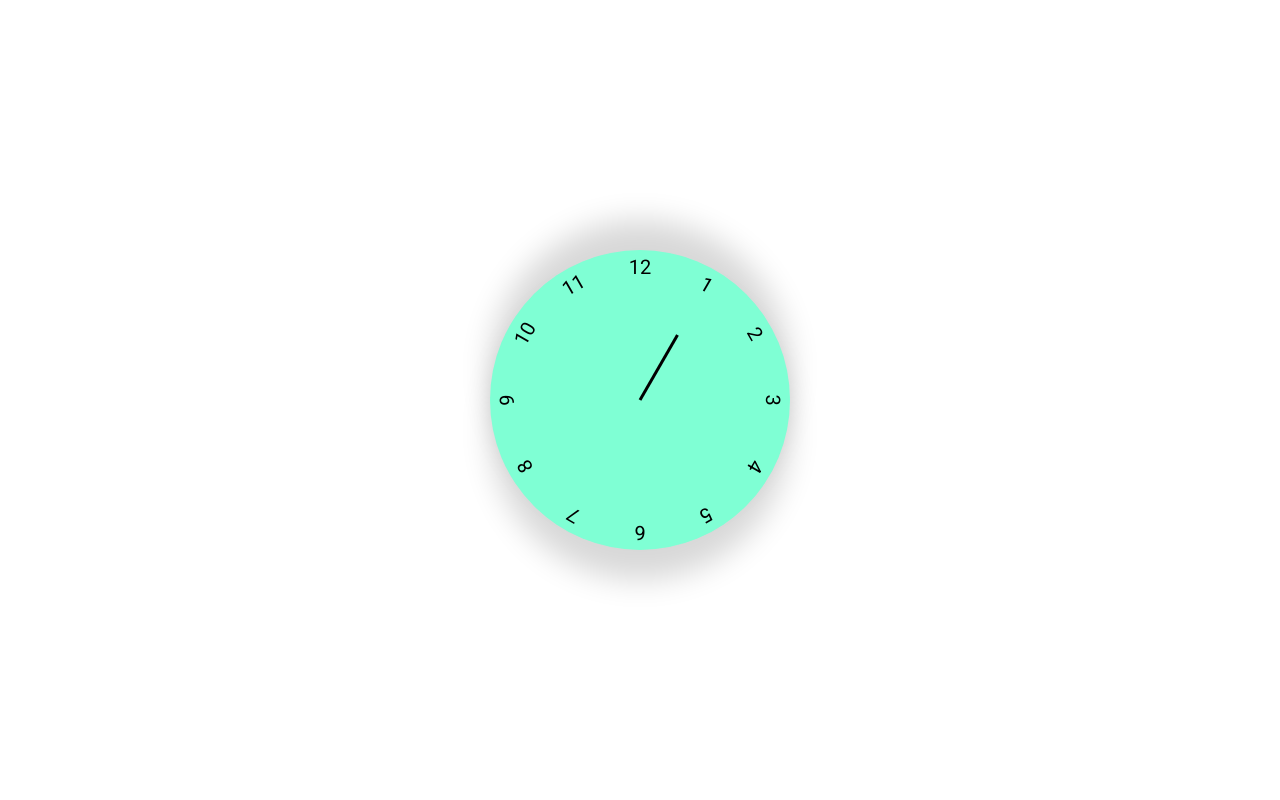
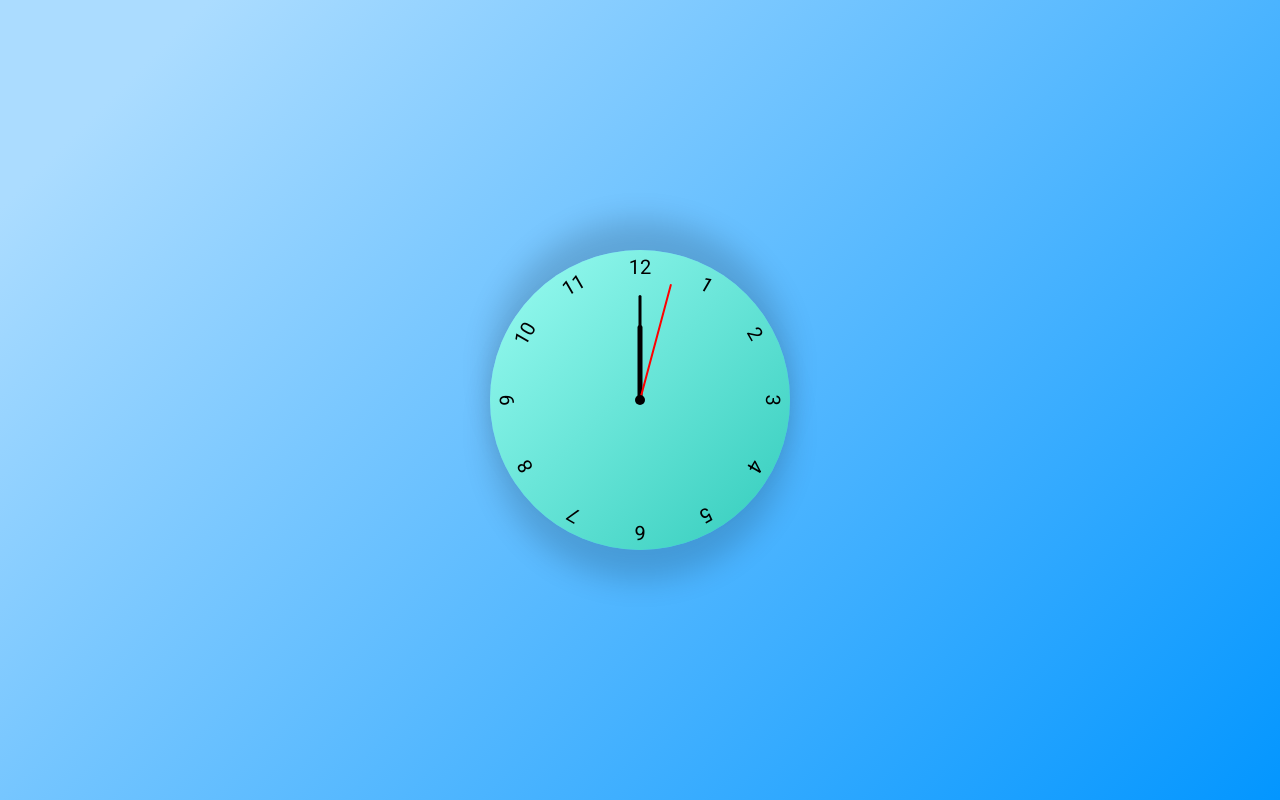
Before and after one commit to gurhanalan/JS-SmallProject-AnalogClock, a plain HTML site: page index.html in a window 1280 px wide. Drawn offline with Linux system fonts and the light colour scheme.

Commit message:
Add handle  markup and style

```diff
--- a/index.html
+++ b/index.html
@@ -14,6 +14,8 @@
 
         <div class="clock">
             <div class="handle hour"></div>
+            <div class="handle minute"></div>
+            <div class="handle second"></div>
             <!-- <div class="time time--1">1</div> -->
             <div class="time time--1">1</div>
             <div class="time time--2">2</div>
--- a/style.css
+++ b/style.css
@@ -21,12 +21,15 @@ body {
     height: 100vh;
     overflow: hidden;
     margin: 0;
+    background-image: linear-gradient(135deg, #abdcff 10%, #0396ff 100%);
 }
 
 .clock {
     height: 30rem;
     width: 30rem;
-    background-color: aquamarine;
+
+    /* background-image: linear-gradient(135deg, #81fbb8 10%, #28c76f 100%); */
+    background-image: linear-gradient(135deg, #90f7ec 10%, #32ccbc 100%);
     border-radius: 100%;
     border-color: 1px solid black;
     box-shadow: 0rem 3rem 3rem rgba(0, 0, 0, 0.158),
@@ -35,21 +38,48 @@ body {
     position: relative;
 }
 
+.clock::after {
+    content: "";
+    position: absolute;
+    height: 1rem;
+    width: 1rem;
+    border-radius: 50%;
+    top: 50%;
+    left: 50%;
+    background-color: black;
+    transform: translate(-50%, -50%);
+    z-index: 1;
+}
+
 .handle {
     position: absolute;
     bottom: 50%;
     left: 50%;
     transform-origin: bottom;
-    /* transform: translateX(-50%); */
+    border-top-left-radius: 2rem;
+    border-top-right-radius: 2rem;
+
+    --rotation: 0;
+    transform: translateX(-50%) rotate(calc(var(--rotation) * 1deg));
 }
 
 .hour {
-    --rotation: 30deg;
+    /* --rotation: 30; */
     height: 25%;
+    width: 0.5rem;
+    background-color: black;
+}
+.minute {
+    /* --rotation: 60; */
+    height: 35%;
     width: 0.3rem;
     background-color: black;
-    /* transform: translateX(-50%); */
-    transform: translateX(-50%) rotate(var(--rotation));
+}
+.second {
+    --rotation: 15;
+    height: 40%;
+    width: 0.2rem;
+    background-color: red;
 }
 
 .time {
```
